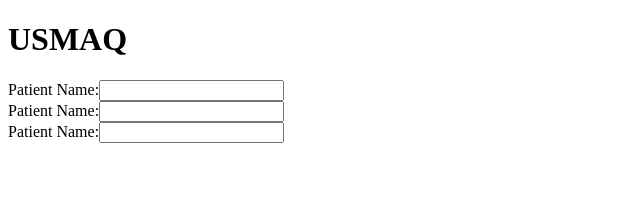
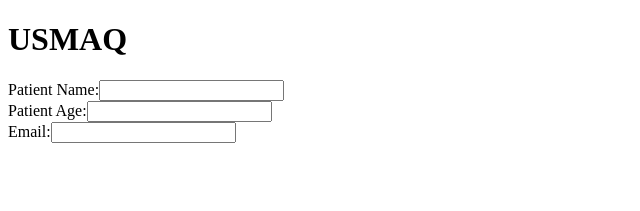
Before and after one commit to anselmusPhytagoras32/USMAQ, a React (Vite) app in the folder portal/: page / in a window 1280 px wide. Shown: the top 211 px of the page, without its empty margins (0-640 px from the left). Built offline with nearby package versions, Linux system fonts and the light colour scheme.

Commit message:
Updated the modules and updated the file structure

```diff
--- a/portal/package.json
+++ b/portal/package.json
@@ -9,6 +9,9 @@
     "preview": "vite preview"
   },
   "dependencies": {
+    "@emotion/react": "^11.14.0",
+    "@emotion/styled": "^11.14.1",
+    "@mui/material": "^7.3.6",
     "react": "^18.2.0",
     "react-dom": "^18.2.0"
   },
@@ -22,7 +25,7 @@
     "eslint-plugin-react-hooks": "^4.6.0",
     "eslint-plugin-react-refresh": "^0.4.5",
     "typescript": "^5.2.2",
-    "vite": "^5.0.8"
+    "vite": "^7.3.0"
   },
   "repository": {
     "type": "git",
--- a/portal/src/App.tsx
+++ b/portal/src/App.tsx
@@ -1,5 +1,6 @@
 import "./App.css"
 import BaseForm from "./components/BaseForm.tsx";
+import {Button} from "@mui/material";
 
 function App(){
     return(
--- a/portal/src/components/BaseForm.tsx
+++ b/portal/src/components/BaseForm.tsx
@@ -1,33 +1,72 @@
 import React from 'react';
+import {Button} from "@mui/material";
 
-const BaseForm = () => (
+
+const BaseForm = () => {
+    // This function runs when the user clicks a "Submit" button
+    const handleSubmit = (e: React.FormEvent<HTMLFormElement>) => {
+        e.preventDefault(); // Prevents the page from refreshing
+
+        // This grabs all the data from the form inputs automatically
+        const formData = new FormData(e.currentTarget);
+
+        // Get specific values using the 'name' attribute from the inputs
+        const patientName = formData.get('patientName');
+        const age = formData.get('age');
+        const email = formData.get('email');
+
+        console.log({ patientName, age, email });
+    };
+
+    return (
         <div>
-    <form className="form">
+            {/* 1. We attach the submit handler here */}
+            <form className="form" onSubmit={handleSubmit}>
+
+                {/* Field 1 */}
                 <div className="form_group">
-            <label htmlFor="name" className="form_label">
+                    <label htmlFor="patient_name" className="form_label">
                         Patient Name:
                     </label>
-            <input type="name" id="patient_name" name="name"
-                   className="form_input"/>
+                    <input
+                        type="text"
+                        id="patient_name"
+                        name="patientName" // Important: This is the key for data
+                        className="form_input"
+                    />
                 </div>
+
+                {/* Field 2 */}
                 <div className="form_group">
-            <label htmlFor="name" className="form_label">
-                Patient Name:
+                    <label htmlFor="patient_age" className="form_label">
+                        Patient Age:
                     </label>
-            <input type="name" id="patient_name" name="name"
-                   className="form_input"/>
+                    <input
+                        type="number"
+                        id="patient_age"
+                        name="age"
+                        className="form_input"
+                    />
                 </div>
+
+                {/* Field 3 */}
                 <div className="form_group">
-            <label htmlFor="name" className="form_label">
-                Patient Name:
+                    <label htmlFor="patient_email" className="form_label">
+                        Email:
                     </label>
-            <input type="name" id="patient_name" name="name"
-                   className="form_input"/>
+                    <input
+                        type="email"
+                        id="patient_email"
+                        name="email"
+                        className="form_input"
+                    />
                 </div>
+
+                {/* You need a button to trigger the submit */}
+                <Button ></Button>
             </form>
         </div>
-
-
     );
+};
 
 export default BaseForm;
--- /dev/null
+++ b/portal/src/pages/Home.tsx
@@ -0,0 +1 @@
+import React from "react";
--- /dev/null
+++ b/portal/src/pages/Login.tsx
@@ -0,0 +1 @@
+import React from "react"; React
--- /dev/null
+++ b/portal/src/pages/Records.tsx
@@ -0,0 +1 @@
+import React from "react";
--- /dev/null
+++ b/portal/src/pages/Settings.tsx
@@ -0,0 +1 @@
+import React from "react";
```
Also changed, not shown: 1 other file (tests, documents, lock files or other folders). Lines whose indentation alone changed are shown as unchanged.
